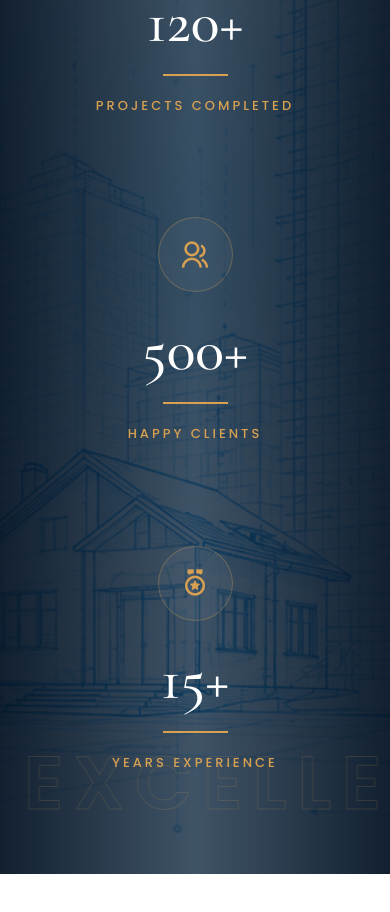
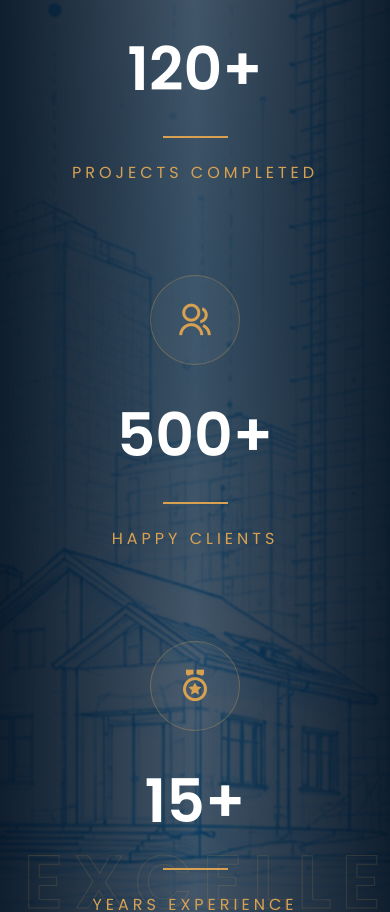
Before and after one commit to evarasolution02/cygni, a React (Vite) app: page / in a window 390 px wide. Shown: the part 2221-3133 px from the top of the page. Built offline with nearby package versions, Linux system fonts and the light colour scheme.

Commit message:
Fix build issues

```diff
--- a/package.json
+++ b/package.json
@@ -5,7 +5,7 @@
   "type": "module",
   "scripts": {
     "dev": "vite",
-    "build": "tsc -b && vite build",
+    "build": "vite build",
     "lint": "eslint .",
     "preview": "vite preview"
   },
--- a/src/App.css
+++ b/src/App.css
@@ -502,214 +502,6 @@ experiance SECTION
 
 .luxury-stats {
   position: relative;
-  min-height: 440px;
-  overflow: hidden;
-  display: flex;
-  align-items: center;
-  justify-content: center;
-  background: #061827;
-  padding: 110px 20px;
-}
-
-.luxury-bg {
-  position: absolute;
-  inset: 0;
-  width: 100%;
-  height: 100%;
-  object-fit: cover;
-  opacity: 1;
-  transform: scale(1.04);
-}
-
-.luxury-overlay {
-  position: absolute;
-  inset: 0;
-  background:
-    linear-gradient(
-      90deg,
-      rgba(3, 18, 35, 0.94),
-      rgba(4, 30, 55, 0.76),
-      rgba(3, 18, 35, 0.94)
-    ),
-    radial-gradient(circle at 50% 45%, rgba(11, 134, 189, 0.2), transparent 45%);
-}
-
-.luxury-outline {
-  position: absolute;
-  bottom: 7%;
-  left: 0;
-  font-size: clamp(80px, 15vw, 230px);
-  font-weight: 900;
-  color: transparent;
-  -webkit-text-stroke: 1px rgba(216, 161, 82, 0.16);
-  letter-spacing: 10px;
-  white-space: nowrap;
-  z-index: 1;
-  animation: outlineMove 22s linear infinite alternate;
-  will-change: transform;
-}
-
-.luxury-content {
-  position: relative;
-  z-index: 3;
-  width: min(1200px, 92%);
-}
-
-.luxury-heading {
-  text-align: center;
-  margin-bottom: 80px;
-}
-
-.luxury-heading span {
-  color: #d8a152;
-  font-size: 13px;
-  letter-spacing: 7px;
-  font-weight: 700;
-}
-
-.luxury-heading h2 {
-  max-width: 760px;
-  margin: 22px auto 0;
-  color: #fff;
-  font-size: clamp(34px, 4vw, 58px);
-  line-height: 1.15;
-  font-family: "Cormorant Garamond", serif;
-  font-weight: 500;
-}
-
-.luxury-stats-wrap {
-  display: flex;
-  align-items: center;
-  justify-content: center;
-  gap: 90px;
-}
-
-.luxury-stat {
-  position: relative;
-  flex: 1;
-  text-align: center;
-  padding: 20px;
-}
-
-.luxury-stat:not(:last-child)::after {
-  content: "";
-  position: absolute;
-  right: -45px;
-  top: 15%;
-  width: 1px;
-  height: 70%;
-  background: linear-gradient(
-    transparent,
-    rgba(216, 161, 82, 0.7),
-    transparent
-  );
-}
-
-.luxury-stat i {
-  display: inline-flex;
-  align-items: center;
-  justify-content: center;
-  width: 90px;
-  height: 90px;
-  border-radius: 50%;
-  font-size: 36px;
-  color: #d8a152;
-  border: 1px solid rgba(216, 161, 82, 0.3);
-  background: rgba(255, 255, 255, 0.04);
-  backdrop-filter: blur(10px);
-  margin-bottom: 28px;
-  transition: 0.4s ease;
-}
-
-.luxury-stat:hover i {
-  transform: translateY(-8px);
-  border-color: #d8a152;
-  box-shadow: 0 0 35px rgba(216, 161, 82, 0.28);
-}
-
-.luxury-stat h3 {
-  margin: 0;
-  font-family: "Cormorant Garamond", serif;
-  font-size: clamp(60px, 7vw, 95px);
-  line-height: 1;
-  font-weight: 500;
-  color: #ffffff;
-}
-
-.luxury-stat span {
-  display: block;
-  width: 65px;
-  height: 2px;
-  background: #d8a152;
-  margin: 22px auto 18px;
-}
-
-.luxury-stat p {
-  margin: 0;
-  color: #d8a152;
-  font-size: 14px;
-  line-height: 1.8;
-  letter-spacing: 4px;
-  text-transform: uppercase;
-  font-weight: 500;
-}
-
-@media (max-width: 768px) {
-  .luxury-stats {
-    min-height: auto;
-    padding: 80px 20px;
-  }
-
-  .luxury-heading {
-    margin-bottom: 60px;
-  }
-
-  .luxury-stats-wrap {
-    flex-direction: column;
-    gap: 60px;
-  }
-
-  .luxury-stat {
-    width: 100%;
-  }
-
-  .luxury-stat:not(:last-child)::after {
-    display: none;
-  }
-
-  .luxury-stat h3 {
-    font-size: 60px;
-  }
-
-  .luxury-stat i {
-    width: 75px;
-    height: 75px;
-    font-size: 30px;
-  }
-
-  .luxury-stat p {
-    font-size: 13px;
-    letter-spacing: 3px;
-  }
-
-  .luxury-outline {
-    font-size: 75px;
-    bottom: 3%;
-  }
-}
-@keyframes outlineMove {
-  from {
-    transform: translateX(8%);
-  }
-  to {
-    transform: translateX(-4%);
-  }
-}
-
-.luxury-fade {
-  opacity: 0;
-  transform: translateY(35px);.luxury-stats {
-  position: relative;
   min-height: 520px;
   overflow: hidden;
   display: flex;
@@ -725,8 +517,6 @@ experiance SECTION
   width: 100%;
   height: 100%;
   object-fit: cover;
-  opacity: 1;
-  transform: scale(1.06);
   animation: bgSlowZoom 12s ease-in-out infinite alternate;
 }
 
@@ -736,11 +526,11 @@ experiance SECTION
   background:
     linear-gradient(
       90deg,
-      rgba(3, 18, 35, 0.96),
-      rgba(4, 30, 55, 0.76),
-      rgba(3, 18, 35, 0.96)
+      rgba(3, 18, 35, 0.95),
+      rgba(4, 30, 55, 0.75),
+      rgba(3, 18, 35, 0.95)
     ),
-    radial-gradient(circle at 50% 45%, rgba(11, 134, 189, 0.24), transparent 45%);
+    radial-gradient(circle at 50% 45%, rgba(11, 134, 189, 0.2), transparent 45%);
 }
 
 .luxury-outline {
@@ -755,7 +545,6 @@ experiance SECTION
   white-space: nowrap;
   z-index: 1;
   animation: outlineMove 22s linear infinite alternate;
-  will-change: transform;
 }
 
 .luxury-content {
@@ -777,73 +566,41 @@ experiance SECTION
   text-transform: uppercase;
 }
 
-.luxury-heading h2 {
-  max-width: 760px;
-  margin: 22px auto 0;
-  color: #fff;
-  font-size: clamp(34px, 4vw, 58px);
-  line-height: 1.15;
-  font-family: "Cormorant Garamond", serif;
-  font-weight: 500;
-}
-
 .luxury-stats-wrap {
   display: flex;
-  align-items: center;
   justify-content: center;
   gap: 90px;
 }
 
 .luxury-stat {
-  position: relative;
   flex: 1;
   text-align: center;
-  padding: 24px;
-}
-
-.luxury-stat:not(:last-child)::after {
-  content: "";
-  position: absolute;
-  right: -45px;
-  top: 15%;
-  width: 1px;
-  height: 70%;
-  background: linear-gradient(
-    transparent,
-    rgba(216, 161, 82, 0.7),
-    transparent
-  );
+  padding: 20px;
 }
 
 .luxury-stat i {
+  width: 90px;
+  height: 90px;
   display: inline-flex;
   align-items: center;
   justify-content: center;
-  width: 92px;
-  height: 92px;
   border-radius: 50%;
   font-size: 36px;
   color: #d8a152;
-  border: 1px solid rgba(216, 161, 82, 0.3);
-  background: rgba(255, 255, 255, 0.04);
-  backdrop-filter: blur(10px);
-  margin-bottom: 28px;
-  transition: 0.45s ease;
+  border: 1px solid rgba(216,161,82,.3);
+  background: rgba(255,255,255,.04);
+  margin-bottom: 25px;
+  transition: .4s;
 }
 
 .luxury-stat:hover i {
-  transform: translateY(-8px) scale(1.04);
-  border-color: #d8a152;
-  box-shadow: 0 0 35px rgba(216, 161, 82, 0.28);
+  transform: translateY(-8px);
 }
 
 .luxury-stat h3 {
   margin: 0;
-  font-family: "Cormorant Garamond", serif;
-  font-size: clamp(60px, 7vw, 95px);
-  line-height: 1;
-  font-weight: 500;
-  color: #ffffff;
+  font-size: clamp(60px,7vw,95px);
+  color: #fff;
 }
 
 .luxury-stat span {
@@ -851,162 +608,54 @@ experiance SECTION
   width: 65px;
   height: 2px;
   background: #d8a152;
-  margin: 22px auto 18px;
+  margin: 22px auto;
 }
 
 .luxury-stat p {
-  margin: 0;
   color: #d8a152;
-  font-size: 14px;
-  line-height: 1.8;
   letter-spacing: 4px;
   text-transform: uppercase;
-  font-weight: 500;
-}
-
-/* Scroll animation */
+}
+
 .luxury-fade {
   opacity: 0;
-  transform: translateY(45px);
-  transition: 0.85s ease;
-}
-
-.animate-stats .luxury-fade {
-  opacity: 1;
-  transform: translateY(0);
-}
-
-.luxury-stat i {
-  opacity: 0;
-  transform: scale(0.78);
-}
-
-.animate-stats .luxury-stat i {
-  opacity: 1;
-  transform: scale(1);
-}
-
-.animate-stats .luxury-stat h3 {
-  animation: numberPop 0.7s ease forwards;
-}
-
-/* Keyframes */
-@keyframes outlineMove {
-  from {
-    transform: translateX(8%);
-  }
-  to {
-    transform: translateX(-4%);
-  }
-}
-
-@keyframes bgSlowZoom {
-  from {
-    transform: scale(1.04);
-  }
-  to {
-    transform: scale(1.12);
-  }
-}
-
-@keyframes numberPop {
-  0% {
-    transform: scale(0.85);
-    opacity: 0;
-  }
-  70% {
-    transform: scale(1.08);
-    opacity: 1;
-  }
-  100% {
-    transform: scale(1);
-  }
-}
-
-/* Tablet */
-@media (max-width: 900px) {
-  .luxury-stats {
-    min-height: auto;
-    padding: 90px 20px;
-  }
-
-  .luxury-heading {
-    margin-bottom: 60px;
-  }
-
-  .luxury-stats-wrap {
-    flex-direction: column;
-    gap: 55px;
-  }
-
-  .luxury-stat {
-    width: 100%;
-  }
-
-  .luxury-stat:not(:last-child)::after {
-    display: none;
-  }
-
-  .luxury-stat h3 {
-    font-size: 62px;
-  }
-
-  .luxury-outline {
-    font-size: 90px;
-    bottom: 3%;
-  }
-}
-
-/* Mobile */
-@media (max-width: 600px) {
-  .luxury-stats {
-    padding: 75px 18px;
-  }
-
-  .luxury-heading {
-    margin-bottom: 50px;
-  }
-
-  .luxury-heading span {
-    font-size: 11px;
-    letter-spacing: 4px;
-  }
-
-  .luxury-stats-wrap {
-    gap: 45px;
-  }
-
-  .luxury-stat {
-    padding: 16px;
-  }
-
-  .luxury-stat i {
-    width: 76px;
-    height: 76px;
-    font-size: 30px;
-  }
-
-  .luxury-stat h3 {
-    font-size: 58px;
-  }
-
-  .luxury-stat p {
-    font-size: 12px;
-    letter-spacing: 3px;
-  }
-
-  .luxury-outline {
-    font-size: 72px;
-    bottom: 2%;
-  }
-}
-  animation: luxuryFadeUp 0.5s ease forwards;
+  transform: translateY(35px);
+  animation: luxuryFadeUp .8s ease forwards;
 }
 
 @keyframes luxuryFadeUp {
   to {
     opacity: 1;
     transform: translateY(0);
+  }
+}
+
+@keyframes outlineMove {
+  from { transform: translateX(8%); }
+  to { transform: translateX(-4%); }
+}
+
+@keyframes bgSlowZoom {
+  from { transform: scale(1.04); }
+  to { transform: scale(1.12); }
+}
+
+@media (max-width:768px) {
+  .luxury-stats {
+    padding: 80px 20px;
+  }
+
+  .luxury-stats-wrap {
+    flex-direction: column;
+    gap: 50px;
+  }
+
+  .luxury-outline {
+    font-size: 75px;
+  }
+
+  .luxury-stat h3 {
+    font-size: 60px;
   }
 }
 
```
